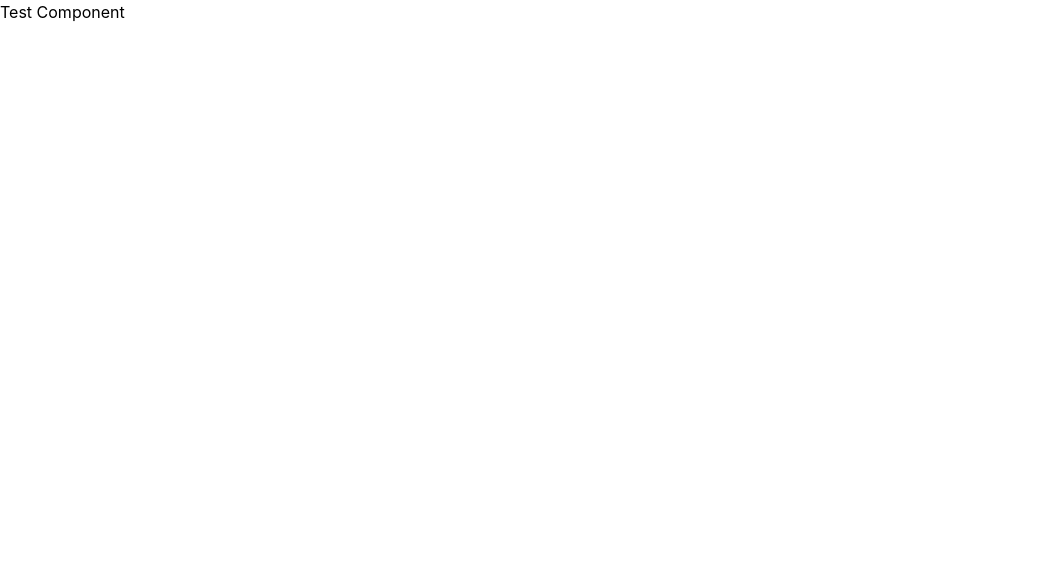
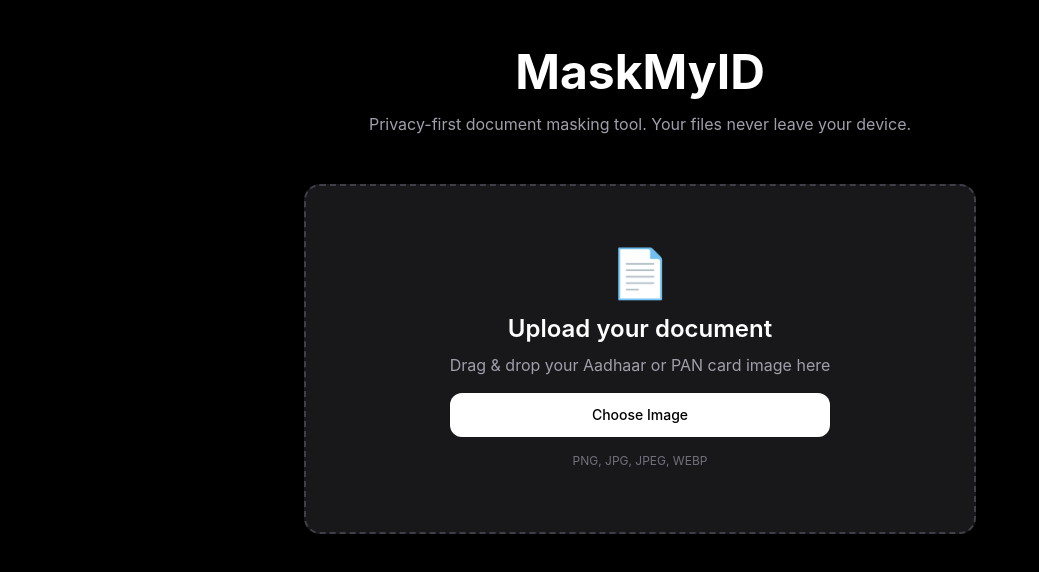
Before and after one commit to Vaisakhhhhh/MaskMyID, a React (Vite) app: page / in a window 1280 px wide. Shown: the top 572 px of the page, without its empty margins (0-1039 px from the left). Built offline with nearby package versions, Linux system fonts and the light colour scheme.

Commit message:
feat(upload): implement image upload and preview

```diff
--- a/package.json
+++ b/package.json
@@ -13,6 +13,7 @@
     "@tailwindcss/vite": "^4.3.0",
     "react": "^19.2.6",
     "react-dom": "^19.2.6",
+    "react-dropzone": "^15.0.0",
     "tailwindcss": "^4.3.0"
   },
   "devDependencies": {
--- a/src/App.tsx
+++ b/src/App.tsx
@@ -1,7 +1,47 @@
-import { Test } from "./components/Test";
+import { useEffect, useState } from 'react';
+import { UploadZone } from '@/features/upload/components/UploadZone';
+import type { UploadedImage } from '@/features/upload/types/upload.types';
+
 function App() {
+  const [image, setImage] = useState<UploadedImage | null>(null);
+
+  useEffect(() => {
+    return () => {
+      if (image?.preview) {
+        URL.revokeObjectURL(image.preview);
+      }
+    };
+  }, [image]);
+
+  const handleRemoveImage = () => {
+    if (image?.preview) {
+      URL.revokeObjectURL(image.preview);
+    }
+
+    setImage(null);
+  };
+
   return (
-    <Test />
+    <main className="min-h-screen bg-black px-6 py-12 text-white">
+      <div className="mx-auto max-w-5xl">
+        <header className="mb-12 text-center">
+          <h1 className="text-5xl font-bold">
+            MaskMyID
+          </h1>
+
+          <p className="mt-4 text-zinc-400">
+            Privacy-first document masking tool.
+            Your files never leave your device.
+          </p>
+        </header>
+
+        <UploadZone
+          image={image}
+          onImageUpload={setImage}
+          onRemoveImage={handleRemoveImage}
+        />
+      </div>
+    </main>
   );
 }
 
--- /dev/null
+++ b/src/features/upload/components/UploadZone.tsx
@@ -0,0 +1,113 @@
+import { useCallback } from 'react';
+import { useDropzone } from 'react-dropzone';
+import type { UploadedImage } from '../types/upload.types';
+
+interface UploadZoneProps {
+    image: UploadedImage | null;
+    onImageUpload: (image: UploadedImage) => void;
+    onRemoveImage: () => void;
+}
+
+export function UploadZone({
+    image,
+    onImageUpload,
+    onRemoveImage,
+}: UploadZoneProps) {
+    const onDrop = useCallback(
+        (acceptedFiles: File[]) => {
+            const file = acceptedFiles[0];
+            const MAX_FILE_SIZE = 5 * 1024 * 1024;
+
+            if (!file) return;
+
+            if (file.size > MAX_FILE_SIZE) {
+                alert('File size must be less than 5MB');
+                return;
+            }
+
+            const preview = URL.createObjectURL(file);
+
+            onImageUpload({
+                file,
+                preview,
+            });
+        },
+        [onImageUpload],
+    );
+
+    const {
+        getRootProps,
+        getInputProps,
+        isDragActive,
+    } = useDropzone({
+        onDrop,
+        accept: {
+            'image/png': [],
+            'image/jpeg': [],
+            'image/jpg': [],
+            'image/webp': [],
+        },
+        multiple: false,
+    });
+
+    if (image) {
+        return (
+            <div className="w-full max-w-2xl mx-auto">
+                <div className="overflow-hidden rounded-2xl border border-zinc-800 bg-zinc-900">
+                    <img
+                        src={image.preview}
+                        alt="Uploaded document preview"
+                        className="w-full object-cover"
+                    />
+                </div>
+
+                <button
+                    onClick={onRemoveImage}
+                    className="mt-4 w-full rounded-xl bg-red-500 px-4 py-3 font-medium text-white transition hover:bg-red-600"
+                >
+                    Remove Image
+                </button>
+            </div>
+        );
+    }
+
+    return (
+        <div
+            {...getRootProps()}
+            className={`
+        mx-auto flex min-h-87.5 w-full max-w-2xl
+        cursor-pointer flex-col items-center justify-center
+        rounded-2xl border-2 border-dashed
+        transition-all duration-200
+        ${isDragActive
+                    ? 'border-blue-500 bg-blue-500/10'
+                    : 'border-zinc-700 bg-zinc-900 hover:border-zinc-500'
+                }
+      `}
+        >
+            <input {...getInputProps()} />
+
+            <div className="space-y-4 text-center">
+                <div className="text-5xl">📄</div>
+
+                <div>
+                    <h2 className="text-2xl font-semibold text-white">
+                        Upload your document
+                    </h2>
+
+                    <p className="mt-2 text-zinc-400">
+                        Drag & drop your Aadhaar or PAN card image here
+                    </p>
+                </div>
+
+                <div className="rounded-xl bg-white px-5 py-3 text-sm font-medium text-black">
+                    Choose Image
+                </div>
+
+                <p className="text-xs text-zinc-500">
+                    PNG, JPG, JPEG, WEBP
+                </p>
+            </div>
+        </div>
+    );
+}
--- /dev/null
+++ b/src/features/upload/types/upload.types.ts
@@ -0,0 +1,5 @@
+
+export interface UploadedImage {
+    file: File;
+    preview: string;
+}
```
Also changed, not shown: tsconfig.app.json (+6 -7 lines), 1 other file (tests, documents, lock files or other folders).
